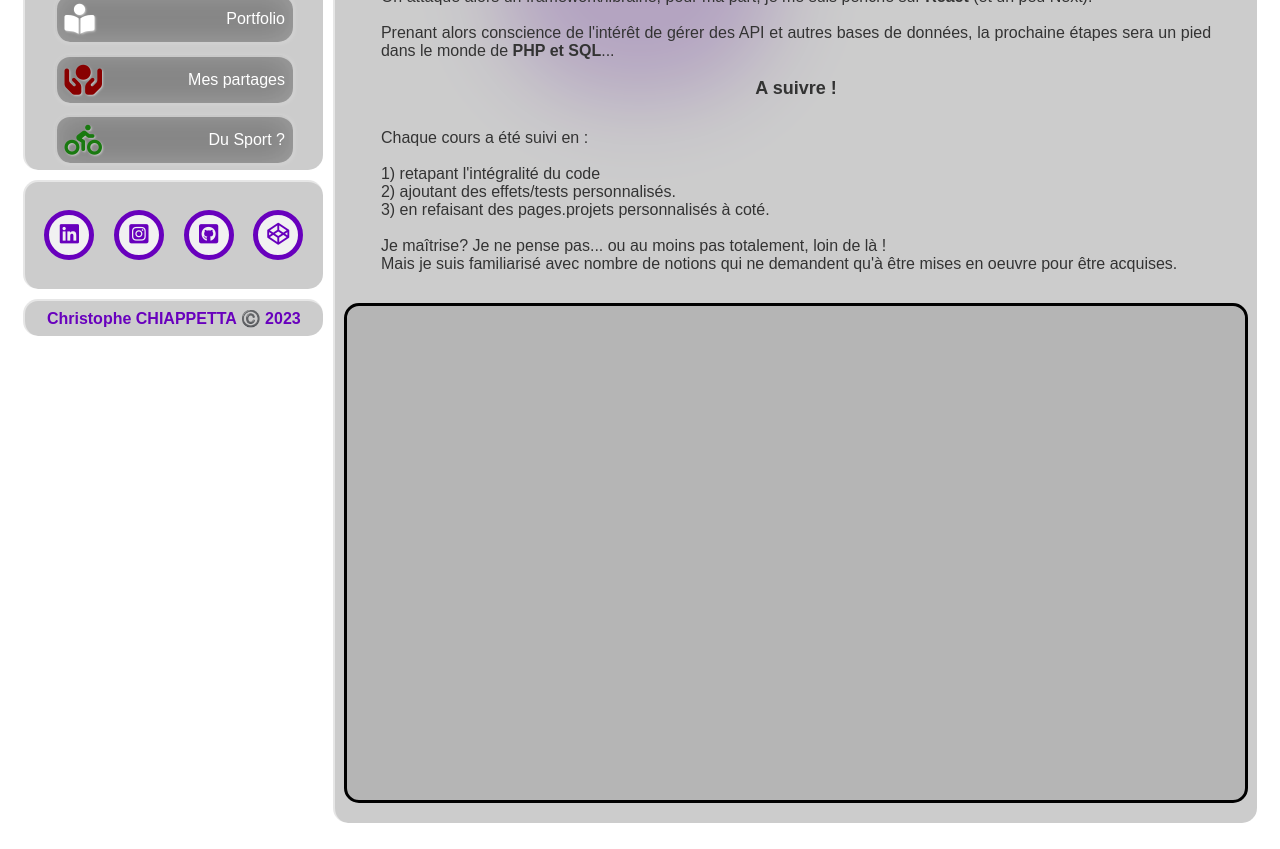
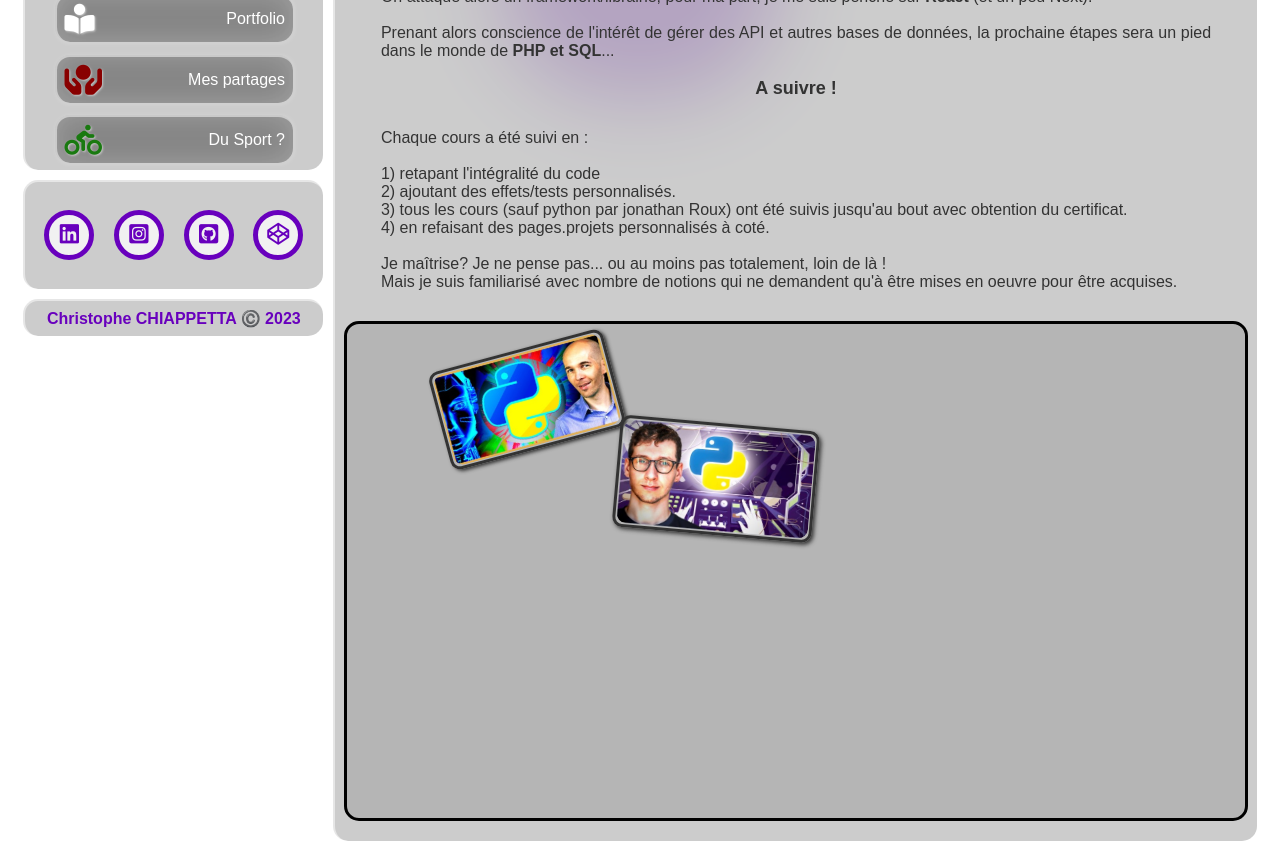
Before and after one commit to ChristopheC-83/barpat-v2, a React (Create React App) app: page /informatique in a window 1280 px wide. Shown: the part 440-1289 px from the top of the page. Built offline with nearby package versions, Linux system fonts and the light colour scheme.

Commit message:
etalage en cours

```diff
--- a/src/Pages/Informatique.js
+++ b/src/Pages/Informatique.js
@@ -1,11 +1,26 @@
 import Nav from "../component/Nav";
-import { useContext } from "react";
+import { useContext, useState } from "react";
 import { dataColorContext } from "../component/Context/ColorContext";
+import { dataCours } from "../data/dataCours";
+import Cours from "../component/componentInformatique/Cours";
+import InfoCours from "../component/componentInformatique/InfoCours";
 
 export default function Informatique() {
   const { getColorByName } = useContext(dataColorContext);
 
+  console.log(dataCours[0]);
+
   let color = getColorByName("parcours");
+
+  const [lesson, setLesson] = useState(0)
+
+function selectedLesson(elt){
+setLesson(elt)
+
+}
+
+console.log(lesson)
+
   return (
     <div className="container">
       <div
@@ -61,7 +76,9 @@ export default function Informatique() {
             1) retapant l'intégralité du code
             <br />
             2) ajoutant des effets/tests personnalisés. <br />
-            3) en refaisant des pages.projets personnalisés à coté. <br />
+            3) tous les cours (sauf python par jonathan Roux) ont été suivis
+            jusqu'au bout avec obtention du certificat. <br />
+            4) en refaisant des pages.projets personnalisés à coté. <br />
             <br />
             Je maîtrise? Je ne pense pas... ou au moins pas totalement, loin de
             là ! <br />
@@ -69,10 +86,38 @@ export default function Informatique() {
             qu'à être mises en oeuvre pour être acquises.
           </p>
 
-          <div className="cours">
+          <div className="etalage">
+            {dataCours.map((cours) => (
 
 
+                <div
+                  className="cadre"
+                  key={cours.id}
+                  style={{
+                    width: `${cours.width}px`,
+                    height: `${cours.width / 1.78}px`,
+                    top: cours.top,
+                    left: cours.left,
+                    transform: cours.rotate,
+                  }}
 
+                  onClick = {()=>selectedLesson(cours.id)}
+
+                >
+                  <Cours
+                    name={cours.name}
+                    img={cours.img}
+                    comp1={cours.comp1}
+                    comp2={cours.comp2}
+                    comp3={cours.comp3}
+                    comp4={cours.comp4}
+
+
+                  />
+                </div>
+
+
+            ))}
           </div>
         </div>
       </div>
--- a/src/Style/index.css
+++ b/src/Style/index.css
@@ -191,25 +191,66 @@ a {
 .informatiqueContainer {
   color: #fff;
 }
-.informatiqueContainer .formations .intro, .informatiqueContainer .formations .intro2 {
+.informatiqueContainer .formations .intro,
+.informatiqueContainer .formations .intro2 {
   color: #333;
   width: 90%;
   margin: 30px auto;
   text-align: justify;
 }
-.informatiqueContainer .formations .intro .suite, .informatiqueContainer .formations .intro2 .suite {
+.informatiqueContainer .formations .intro .suite,
+.informatiqueContainer .formations .intro2 .suite {
   display: block;
   text-align: center;
   font-size: 18px;
   font-weight: bold;
 }
-.informatiqueContainer .formations .cours {
+.informatiqueContainer .formations .etalage {
   width: 98%;
   min-height: 500px;
   border: 3px solid black;
   border-radius: 15px;
   margin: 20px auto;
   background-color: rgba(51, 51, 51, 0.1450980392);
+  position: relative;
+}
+.informatiqueContainer .formations .etalage .cadre {
+  position: absolute;
+  top: 200px;
+  left: 200px;
+  border: 3px solid #333;
+  padding: 3px;
+  border-radius: 10px;
+  box-shadow: 2px 2px 4px #333;
+  transform: rotate(-10deg);
+  overflow: hidden;
+  cursor: pointer;
+}
+.informatiqueContainer .formations .etalage .picto {
+  position: absolute;
+  width: 100%;
+  height: 100%;
+  left: 0;
+  top: 0;
+  bottom: 0;
+  right: 0;
+  border-radius: 10px;
+  display: flex;
+  justify-content: center;
+  align-items: center;
+}
+.informatiqueContainer .formations .etalage .picto img {
+  width: 99%;
+  height: 98%;
+  border-radius: 10px;
+}
+.informatiqueContainer .formations .etalage .infoCours {
+  position: absolute;
+  bottom: 100px;
+  right: 100px;
+  border: 4px solid violet;
+  width: 200px;
+  height: 150px;
 }
 
 .navbarContainer {
--- a/src/Style/sous-fichiers/_informatique.scss
+++ b/src/Style/sous-fichiers/_informatique.scss
@@ -2,8 +2,8 @@
   color: #fff;
 
   .formations {
-
-    .intro, .intro2 {
+    .intro,
+    .intro2 {
       color: #333;
       width: 90%;
       margin: 30px auto;
@@ -17,16 +17,55 @@
       }
     }
 
-    .cours{
+    .etalage {
       width: 98%;
       min-height: 500px;
       border: 3px solid black;
       border-radius: 15px;
       margin: 20px auto;
       background-color: #33333325;
+      position: relative;
 
+      .cadre {
+        position: absolute;
+        top: 200px;
+        left: 200px;
+        border: 3px solid #333;
+        padding: 3px;
+        border-radius: 10px;
+        box-shadow: 2px 2px 4px #333;
+        transform: rotate(-10deg);
+        overflow: hidden;
+        cursor: pointer;
+      }
+
+      .picto {
+        position: absolute;
+        width: 100%;
+        height: 100%;
+        left: 0;
+        top: 0;
+        bottom: 0;
+        right: 0;
+        border-radius: 10px;
+        @include flexMid;
+
+        img {
+          width: 99%;
+          height: 98%;
+          border-radius: 10px
+        }
+      }
+
+      .infoCours{
+        position: absolute;
+        bottom: 100px;
+        right: 100px;
+        border:4px solid violet;
+        width: 200px;
+        height: 150px;
+      }
     }
-
   }
 }
 
--- /dev/null
+++ b/src/component/componentInformatique/Cours.js
@@ -0,0 +1,15 @@
+import React from "react";
+
+export default function Cours(props) {
+
+
+
+  return (
+    <div
+    className="picto"
+    >
+      <img src={props.img} alt="cours udemy" />
+
+    </div>
+  );
+}
--- /dev/null
+++ b/src/component/componentInformatique/InfoCours.js
@@ -0,0 +1,9 @@
+import React from 'react'
+
+export default function InfoCours(props) {
+  return (
+    <div className='infoCours'>
+      <img src={props.img} alt="cours udemy" />
+    </div>
+  )
+}
--- a/src/data/dataCours.js
+++ b/src/data/dataCours.js
@@ -1,11 +1,13 @@
 export const dataCours=[
     {
     id:1,
+    id2:21,
     name:"Formation Python de Jonathan Roux",
-    img:"./inforatique/python_jonathan.jpg",
-    top : "50%",
-    left:"50%",
-    rotate:"45deg",
+    img:"../../images/informatique/python_jonathan.jpg",
+    width:180,
+    top : "5%",
+    left:"10%",
+    rotate:"rotate(-15deg)",
     comp1:"Bases de Python",
     comp2:"Algorythmie, fonctions, boucles, conditions",
     comp3:"Listes, collections",
@@ -13,11 +15,13 @@ export const dataCours=[
     },
     {
     id:2,
+    id2:22,
     name:"Formation Python de Thibault Houdon",
-    img:"./inforatique/thibault.jpg",
-    top : "50%",
-    left:"50%",
-    rotate:"45deg",
+    img:"../../images/informatique/python_thibault.jpg",
+    width:200,
+    top : "20%",
+    left:"30%",
+    rotate:"rotate(5deg)",
     comp1:"Consolidation de la formation de Jonathan",
     comp2:"Environnements virtuels",
     comp3:"Terminal de commande",
```
Also changed, not shown: 1 other file (tests, documents, lock files or other folders).
